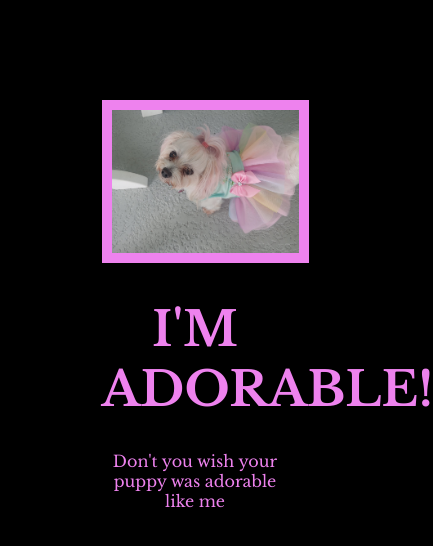
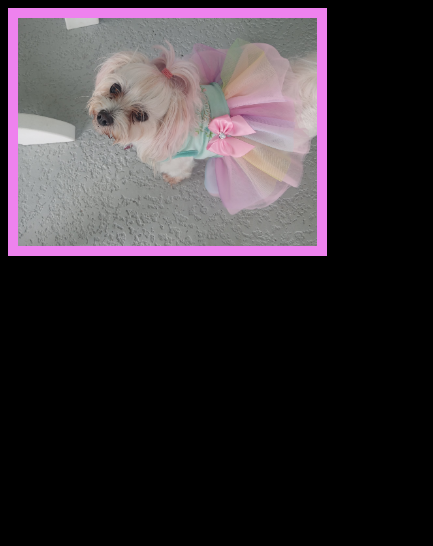
Before and after one commit to rhondashepp/daisy-meme.css, a plain HTML site: page index.html in a window 390 px wide. Shown: the whole page, 433 px wide, since content can reach past the window. Drawn offline with nearby package versions, Linux system fonts and the light colour scheme.

Commit message:
Add files via upload

```diff
--- a/style.css
+++ b/style.css
@@ -1,15 +1,16 @@
+body{
+    background-color: black;
+}
 h1{
-    text-transform: uppercase;
-    font-size: 3rem;
+    font-size: 2rem;
 }
 .daisy-img{
     border: 10px solid violet;
-    width: 100%;
+    width: 80%;
+
 }
-body{
-    background-color: black;
-}
-.Meme{
+
+.poster{
     width: 50%;
     margin-left: 25%;
     margin-top: 100px;
@@ -17,3 +18,9 @@ body{
     font-family: "Libre Baskerville", serif;
     text-align: center;
 }
+
+@media (max-width: 680px) {
+    h1 {
+        font-size: 20px;
+    }
+}
```
